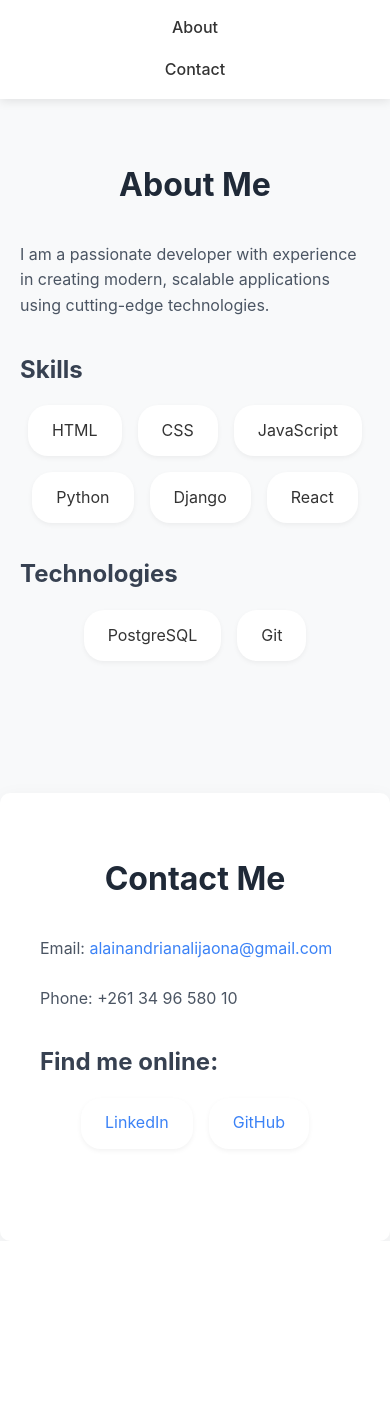
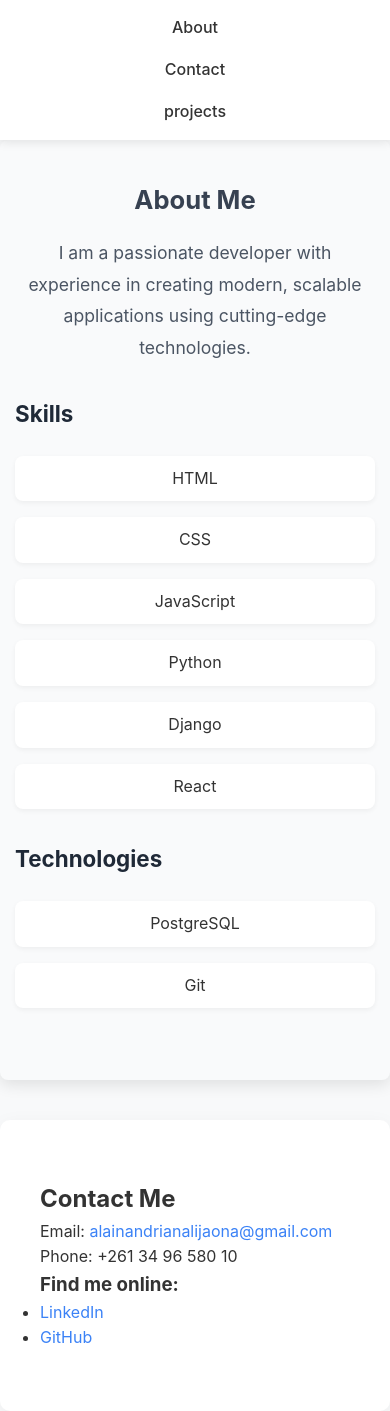
Before and after one commit to alain-ad/portfolio, a Django app: page / in a window 390 px wide. Shown: the part 508-1919 px from the top of the page. Before the commit the page ends 1749 px from the top, so only its background shows below. Run offline with Django 5.2, Linux system fonts and the light colour scheme.

Commit message:
updating views, home page, style and adding code of about page

```diff
--- a/main/static/css/styles.css
+++ b/main/static/css/styles.css
@@ -12,9 +12,9 @@ body {
     background-color: #f8f9fa;
 }
 
-/* Header Styles */
+/* Header Styles for Home Page */
 header {
-    background-image: url("../images/potfolio.jpeg");
+    background-image: url("../images/portfolio.jpeg");
     background-size: cover;
     background-position: center;
     text-align: center;
@@ -88,42 +88,41 @@ header {
     color: #3b82f6;
 }
 
-/* Section Styles */
-section {
+/* About Page Styles */
+/* CSS for the About section */
+#about {
     padding: 80px 20px;
     max-width: 1200px;
     margin: 0 auto;
+    text-align: center;
 }
 
-section h2 {
+#about h2 {
     font-size: 2.5rem;
     margin-bottom: 2rem;
-    text-align: center;
     color: #1f2937;
 }
 
-section h3 {
+#about h3 {
     font-size: 1.8rem;
     margin: 2rem 0 1rem;
     color: #374151;
 }
 
-section p {
+#about p {
     margin-bottom: 1.5rem;
     color: #4b5563;
 }
 
-/* Skills and Technologies Lists */
-section ul {
+#about ul {
     list-style: none;
     display: flex;
     flex-wrap: wrap;
     gap: 1rem;
-    margin-bottom: 2rem;
-    justify-content: center; /* Aligne les éléments au centre */
+    justify-content: center;
 }
 
-section ul li {
+#about ul li {
     background-color: white;
     padding: 0.8rem 1.5rem;
     border-radius: 20px;
@@ -131,12 +130,13 @@ section ul li {
     transition: transform 0.3s ease, box-shadow 0.3s ease;
 }
 
-section ul li:hover {
+#about ul li:hover {
     transform: translateY(-2px);
     box-shadow: 0 5px 15px rgba(0, 0, 0, 0.1);
 }
 
 /* Contact Section */
+/* CSS for the Contact section */
 #contact {
     background-color: white;
     border-radius: 10px;
@@ -156,6 +156,7 @@ section ul li:hover {
 }
 
 /* Responsive Design */
+/* CSS for medium screens */
 @media (max-width: 768px) {
     .header h1 {
         font-size: 2.5rem;
@@ -165,19 +166,20 @@ section ul li:hover {
         font-size: 1.5rem;
     }
 
-    section {
+    #about {
         padding: 60px 20px;
     }
 
-    section h2 {
+    #about h2 {
         font-size: 2rem;
     }
 
-    section h3 {
+    #about h3 {
         font-size: 1.5rem;
     }
 }
 
+/* CSS for small screens */
 @media (max-width: 480px) {
     .header {
         padding: 80px 20px;
@@ -189,7 +191,137 @@ section ul li:hover {
         gap: 1rem;
     }
 
-    section ul {
+    #about ul {
         justify-content: center;
     }
 }
+/* CSS de la page About Me */
+
+/* Section principale */
+#about {
+    padding: 60px 20px;
+    background-color: #f9fafb;
+    max-width: 1200px;
+    margin: 0 auto;
+    border-radius: 8px;
+    box-shadow: 0 5px 15px rgba(0, 0, 0, 0.1);
+}
+
+/* Titres principaux */
+#about h1 {
+    font-size: 2.5rem;
+    color: #1f2937;
+    text-align: center;
+    margin-bottom: 1rem;
+}
+
+#about h2 {
+    font-size: 2rem;
+    color: #374151;
+    text-align: center;
+    margin-bottom: 1rem;
+}
+
+/* Biographie */
+#about p {
+    font-size: 1.1rem;
+    color: #4b5563;
+    line-height: 1.8;
+    text-align: center;
+    margin-bottom: 2rem;
+}
+
+/* Compétences */
+#about h3 {
+    font-size: 1.8rem;
+    color: #1f2937;
+    margin-top: 2rem;
+    margin-bottom: 1.5rem;
+    text-align: left;
+}
+
+#about h4 {
+    font-size: 1.4rem;
+    color: #374151;
+    margin-bottom: 1rem;
+}
+
+#about ul {
+    list-style: none;
+    padding: 0;
+    margin: 0 0 2rem 0;
+    display: flex;
+    flex-wrap: wrap;
+    gap: 1rem;
+}
+
+#about ul li {
+    background-color: white;
+    padding: 10px 15px;
+    border-radius: 8px;
+    box-shadow: 0 2px 5px rgba(0, 0, 0, 0.05);
+    transition: transform 0.3s ease, box-shadow 0.3s ease;
+    flex: 1 1 calc(30% - 10px);
+    text-align: center;
+}
+
+#about ul li:hover {
+    transform: translateY(-3px);
+    box-shadow: 0 5px 15px rgba(0, 0, 0, 0.1);
+}
+
+#about ul li p {
+    margin: 0.5rem 0;
+}
+
+/* Expériences professionnelles */
+#about ul li h4 {
+    font-size: 1.2rem;
+    color: #2563eb;
+    margin-bottom: 0.5rem;
+}
+
+#about ul li p {
+    color: #4b5563;
+    font-size: 1rem;
+    margin-bottom: 0.5rem;
+}
+
+#about ul li span {
+    color: #6b7280;
+    font-size: 0.9rem;
+}
+
+/* Certifications */
+#about ul li:last-child {
+    margin-bottom: 0;
+}
+
+/* Réactivité (Responsive Design) */
+@media (max-width: 768px) {
+    #about {
+        padding: 40px 15px;
+    }
+
+    #about h1 {
+        font-size: 2rem;
+    }
+
+    #about h2 {
+        font-size: 1.6rem;
+    }
+
+    #about h3 {
+        font-size: 1.4rem;
+    }
+
+    #about ul li {
+        flex: 1 1 calc(50% - 10px);
+    }
+}
+
+@media (max-width: 480px) {
+    #about ul li {
+        flex: 1 1 100%;
+    }
+}
--- a/main/static/js/script.js
+++ b/main/static/js/script.js
@@ -1,128 +1,128 @@
-document.addEventListener('DOMContentLoaded', () => {
-    // ----------- Variables globales -----------
-    const header = document.querySelector('.header');
-    const nav = document.querySelector('.nav');
+// document.addEventListener('DOMContentLoaded', () => {
+//     // ----------- Variables globales -----------
+//     const header = document.querySelector('.header');
+//     const nav = document.querySelector('.nav');
 
-    // ----------- Animation des éléments du header -----------
-    function animateHeaderElements() {
-        const elements = [
-            header.querySelector('h1'),
-            header.querySelector('h2'),
-            header.querySelector('p'),
-            header.querySelector('.cta-button')
-        ];
+//     // ----------- Animation des éléments du header -----------
+//     function animateHeaderElements() {
+//         const elements = [
+//             header.querySelector('h1'),
+//             header.querySelector('h2'),
+//             header.querySelector('p'),
+//             header.querySelector('.cta-button')
+//         ];
 
-        elements.forEach((el, index) => {
-            if (el) {
-                el.style.opacity = '0';
-                el.style.transform = 'translateY(20px)';
+//         elements.forEach((el, index) => {
+//             if (el) {
+//                 el.style.opacity = '0';
+//                 el.style.transform = 'translateY(20px)';
 
-                setTimeout(() => {
-                    el.style.transition = 'all 0.8s ease';
-                    el.style.opacity = '1';
-                    el.style.transform = 'translateY(0)';
-                }, 200 * index);
-            }
-        });
-    }
+//                 setTimeout(() => {
+//                     el.style.transition = 'all 0.8s ease';
+//                     el.style.opacity = '1';
+//                     el.style.transform = 'translateY(0)';
+//                 }, 200 * index);
+//             }
+//         });
+//     }
 
-    // ----------- Navigation -----------
-    // Smooth scroll pour les liens de navigation
-    function initSmoothScroll() {
-        document.querySelectorAll('.nav a').forEach(anchor => {
-            anchor.addEventListener('click', function(e) {
-                e.preventDefault();
-                const targetId = this.getAttribute('href');
-                const targetSection = document.querySelector(targetId);
-                const navHeight = nav.offsetHeight;
+//     // ----------- Navigation -----------
+//     // Smooth scroll pour les liens de navigation
+//     function initSmoothScroll() {
+//         document.querySelectorAll('.nav a').forEach(anchor => {
+//             anchor.addEventListener('click', function(e) {
+//                 e.preventDefault();
+//                 const targetId = this.getAttribute('href');
+//                 const targetSection = document.querySelector(targetId);
+//                 const navHeight = nav.offsetHeight;
 
-                window.scrollTo({
-                    top: targetSection.offsetTop - navHeight,
-                    behavior: 'smooth'
-                });
-            });
-        });
-    }
+//                 window.scrollTo({
+//                     top: targetSection.offsetTop - navHeight,
+//                     behavior: 'smooth'
+//                 });
+//             });
+//         });
+//     }
 
-    // ----------- Animations des sections -----------
-    // Animation des compétences et technologies
-    function initSkillsAnimation() {
-        const observer = new IntersectionObserver((entries) => {
-            entries.forEach(entry => {
-                if (entry.isIntersecting) {
-                    entry.target.classList.add('visible');
-                    observer.unobserve(entry.target);
-                }
-            });
-        }, {
-            threshold: 0.1,
-            rootMargin: '0px'
-        });
+//     // ----------- Animations des sections -----------
+//     // Animation des compétences et technologies
+//     function initSkillsAnimation() {
+//         const observer = new IntersectionObserver((entries) => {
+//             entries.forEach(entry => {
+//                 if (entry.isIntersecting) {
+//                     entry.target.classList.add('visible');
+//                     observer.unobserve(entry.target);
+//                 }
+//             });
+//         }, {
+//             threshold: 0.1,
+//             rootMargin: '0px'
+//         });
 
-        // Observer les éléments de compétences
-        document.querySelectorAll('#about ul li').forEach(item => {
-            item.style.opacity = '0';
-            item.style.transform = 'translateY(20px)';
-            observer.observe(item);
-        });
-    }
+//         // Observer les éléments de compétences
+//         document.querySelectorAll('#about ul li').forEach(item => {
+//             item.style.opacity = '0';
+//             item.style.transform = 'translateY(20px)';
+//             observer.observe(item);
+//         });
+//     }
 
-    // ----------- Bouton CTA -----------
-    function initCTAButton() {
-        const cta = document.querySelector('.cta-button');
-        if (cta) {
-            cta.addEventListener('mouseenter', () => {
-                cta.style.transform = 'translateY(-5px)';
-                cta.style.boxShadow = '0 8px 15px rgba(59, 130, 246, 0.2)';
-            });
+//     // ----------- Bouton CTA -----------
+//     function initCTAButton() {
+//         const cta = document.querySelector('.cta-button');
+//         if (cta) {
+//             cta.addEventListener('mouseenter', () => {
+//                 cta.style.transform = 'translateY(-5px)';
+//                 cta.style.boxShadow = '0 8px 15px rgba(59, 130, 246, 0.2)';
+//             });
 
-            cta.addEventListener('mouseleave', () => {
-                cta.style.transform = 'translateY(0)';
-                cta.style.boxShadow = '0 5px 15px rgba(0, 0, 0, 0.1)';
-            });
-        }
-    }
+//             cta.addEventListener('mouseleave', () => {
+//                 cta.style.transform = 'translateY(0)';
+//                 cta.style.boxShadow = '0 5px 15px rgba(0, 0, 0, 0.1)';
+//             });
+//         }
+//     }
 
-    // ----------- Liens sociaux -----------
-    function initSocialLinks() {
-        const socialLinks = document.querySelectorAll('#contact ul li a');
-        socialLinks.forEach(link => {
-            link.addEventListener('mouseenter', function() {
-                this.style.transform = 'scale(1.1)';
-            });
+//     // ----------- Liens sociaux -----------
+//     function initSocialLinks() {
+//         const socialLinks = document.querySelectorAll('#contact ul li a');
+//         socialLinks.forEach(link => {
+//             link.addEventListener('mouseenter', function() {
+//                 this.style.transform = 'scale(1.1)';
+//             });
 
-            link.addEventListener('mouseleave', function() {
-                this.style.transform = 'scale(1)';
-            });
-        });
-    }
+//             link.addEventListener('mouseleave', function() {
+//                 this.style.transform = 'scale(1)';
+//             });
+//         });
+//     }
 
-    // ----------- Styles dynamiques -----------
-    const styles = `
-        .visible {
-            opacity: 1 !important;
-            transform: translateY(0) !important;
-            transition: all 0.6s ease-out;
-        }
+//     // ----------- Styles dynamiques -----------
+//     const styles = `
+//         .visible {
+//             opacity: 1 !important;
+//             transform: translateY(0) !important;
+//             transition: all 0.6s ease-out;
+//         }
 
-        #about ul li {
-            transition: all 0.3s ease-in-out;
-        }
+//         #about ul li {
+//             transition: all 0.3s ease-in-out;
+//         }
 
-        #contact ul li a {
-            transition: all 0.3s ease;
-            display: inline-block;
-        }
-    `;
+//         #contact ul li a {
+//             transition: all 0.3s ease;
+//             display: inline-block;
+//         }
+//     `;
 
-    const styleSheet = document.createElement('style');
-    styleSheet.textContent = styles;
-    document.head.appendChild(styleSheet);
+//     const styleSheet = document.createElement('style');
+//     styleSheet.textContent = styles;
+//     document.head.appendChild(styleSheet);
 
-    // ----------- Initialisation -----------
-    animateHeaderElements();
-    initSmoothScroll();
-    initSkillsAnimation();
-    initCTAButton();
-    initSocialLinks();
-});
+//     // ----------- Initialisation -----------
+//     animateHeaderElements();
+//     initSmoothScroll();
+//     initSkillsAnimation();
+//     initCTAButton();
+//     initSocialLinks();
+// });
--- a/main/templates/home.html
+++ b/main/templates/home.html
@@ -1,4 +1,4 @@
-<script src="../static/js/script.js"></script>
+<!-- <script src="../static/js/script.js"></script> -->
 {% extends 'base.html' %}
 
 {% block title %}Home{% endblock %}
@@ -15,8 +15,9 @@
 <!-- Navigation -->
 <nav class="nav">
     <ul>
-        <li><a href="#about">About</a></li>
-        <li><a href="#contact">Contact</a></li>
+        <li><a href="{% url 'about' %}">About</a></li>
+        <li><a href="{% url 'contact' %}">Contact</a></li>
+        <li><a href="{% url 'projects' %}">projects</a></li>
     </ul>
 </nav>
 
--- a/main/urls.py
+++ b/main/urls.py
@@ -4,5 +4,5 @@ urlpatterns=[
     path('', views.home, name= 'home'),
     path('about/', views.about, name='about'),
     path('projects/', views.projects, name='projects'),
-    # path('contact/', views.contact, name='contact'),
+    path('contact/', views.contact, name='contact'),
 ]
--- a/main/views.py
+++ b/main/views.py
@@ -29,7 +29,94 @@ def home(request):
     return render(request,'home.html', context)
 
 def about(request):
-    return render(request, 'about.html')
+    context = {
+        # Informations personnelles
+        'personal_info': {
+            'name': 'Alain ANDRIANALIJAONA',
+            'title': 'Développeur Full Stack',
+            'bio': 'Développeur web passionné avec 52 ans.',
+            'image': 'path/to/profile/image.jpg',  # Chemin vers l'image de profil
+        },
+
+        # Compétences techniques
+        'skills': {
+            'frontend': [
+                {'name': 'React.js', 'level': 70},
+                # {'name': 'Vue.js', 'level': 85},
+                # {'name': 'HTML5/CSS3', 'level': 95},
+                # {'name': 'JavaScript (ES6+)', 'level': 90},
+            ],
+            'backend': [
+                {'name': 'Node.js', 'level': 85},
+                {'name': 'Python/Django', 'level': 90},
+                # {'name': 'PHP/Laravel', 'level': 80},
+                {'name': 'API REST', 'level': 85},
+            ],
+            'tools': [
+                {'name': 'Git', 'level': 80},
+                # {'name': 'Docker', 'level': 85},
+                # {'name': 'AWS', 'level': 80},
+                # {'name': 'CI/CD', 'level': 85},
+            ]
+        },
+
+        # Expérience professionnelle
+        'experiences': [
+            # {
+            #     'title': 'Développeur Full Stack Senior',
+            #     'company': 'Entreprise XYZ',
+            #     'period': '2020 - Présent',
+            #     'description': 'Développement d\'applications web complexes, direction d\'équipe, architecture de solutions.',
+            #     'technologies': ['React', 'Node.js', 'AWS']
+            # },
+            {
+                'title': 'Développeur Front-end',
+                'company': 'Startup ABC',
+                'period': '2018 - 2020',
+                'description': 'Création d\'interfaces utilisateur réactives, optimisation des performances.',
+                'technologies': ['Vue.js', 'JavaScript', 'CSS3']
+            }
+        ],
+
+        # Formation
+        'education': [
+            {
+                'degree': 'Licens en Informatique',
+                'school': 'École Supérieur de Management et de l\' informatique appliqué',
+                'year': '2022',
+                'description': 'Spécialisation en développement web et applications mobiles'
+            },
+            # {
+            #     'degree': 'Licence en Informatique',
+            #     'school': 'Université de Sciences',
+            #     'year': '2016',
+            #     'description': 'Formation générale en informatique'
+            # }
+        ],
+
+        # Langues
+        'languages': [
+            {'name': 'Malagasy', 'level': 'Langue maternelle'},
+            {'name': 'Français', 'level': 'Courant'},
+            {'name': 'Anglais', 'level': 'Intermédiaire'},
+        ]
+
+        # Certifications
+        # 'certifications': [
+        #     {
+        #         'name': 'AWS Certified Developer',
+        #         'issuer': 'Amazon Web Services',
+        #         'year': '2023'
+        #     },
+        #     {
+        #         'name': 'Professional Scrum Master I',
+        #         'issuer': 'Scrum.org',
+        #         'year': '2022'
+        #     }
+        # ]
+    }
+
+    return render(request, 'about.html', context)
 
 def projects(request):
     return render(request, 'projects.html')
```
Also changed, not shown: main/templates/about.html (+80 -0 lines).
